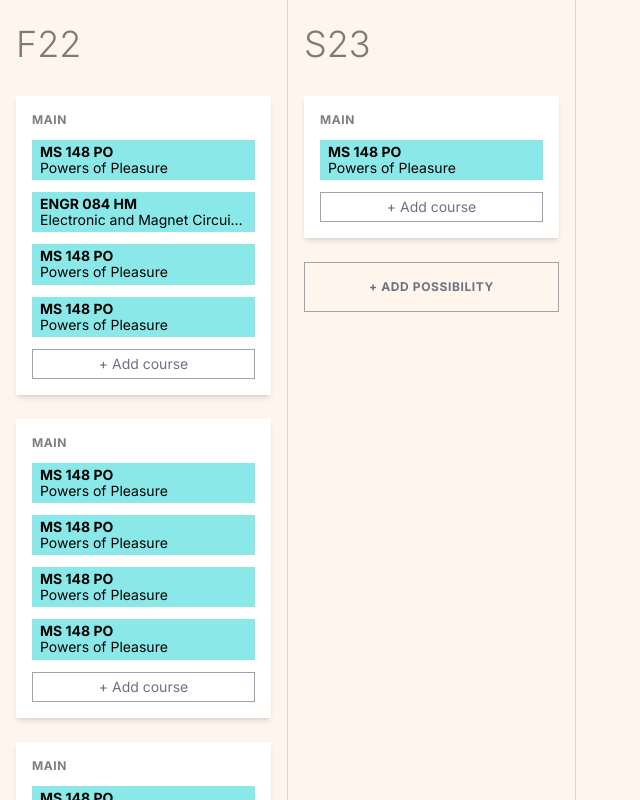
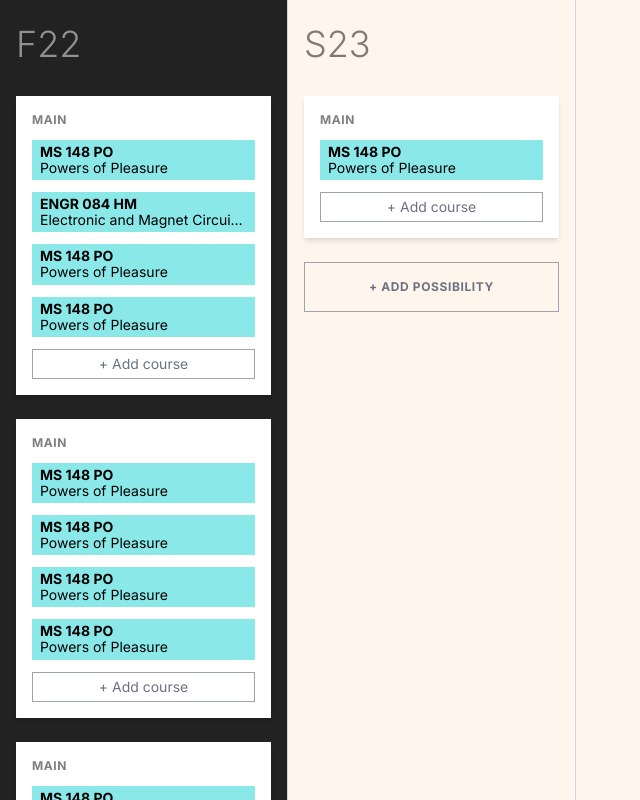
Before and after one commit to wwsalmon/5c-course-planner, a Next.js app: page / in a window 1280 px wide. Shown: the whole page, without its empty margins (0-640 px from the left). Built offline with nearby package versions, Linux system fonts and the light colour scheme.

Commit message:
implement dark cols

```diff
--- a/components/SemCol.tsx
+++ b/components/SemCol.tsx
@@ -1,11 +1,12 @@
 import {ReactNode} from "react";
 import BigButton from "./BigButton";
 import UpperH from "./UpperH";
+import classNames from "classnames";
 
-export default function SemCol({children, title}: {children: ReactNode, title: string}) {
+export default function SemCol({children, title, dark}: {children: ReactNode, title: string, dark?: boolean}) {
     return (
-        <div className="w-72 px-4 border-r border-gray-300 overflow-y-auto py-6 flex-shrink-0">
-            <h2 className="mb-8 text-4xl font-light opacity-50">{title}</h2>
+        <div className={classNames("w-72 px-4 border-r overflow-y-auto py-6 flex-shrink-0 border-gray-300", dark && "bg-[#222]")}>
+            <h2 className={classNames("mb-8 text-4xl font-light opacity-50", dark && "text-white")}>{title}</h2>
             {children}
             <BigButton className="p-4 mt-6">
                 <UpperH>+ Add possibility</UpperH>
--- a/pages/index.tsx
+++ b/pages/index.tsx
@@ -6,7 +6,7 @@ export default function Home() {
     return (
         <div className="max-w-full overflow-x-auto">
             <div className="flex max-h-screen items-stretch">
-                <SemCol title="F22">
+                <SemCol title="F22" dark={true}>
                     <SemPos title="Main">
                         <SemClass id="MS 148 PO" title="Powers of Pleasure" bgColor="#8ae8e9"/>
                         <SemClass id="ENGR 084 HM" title="Electronic and Magnet Circuits and Devices" bgColor="#8ae8e9"/>
```
